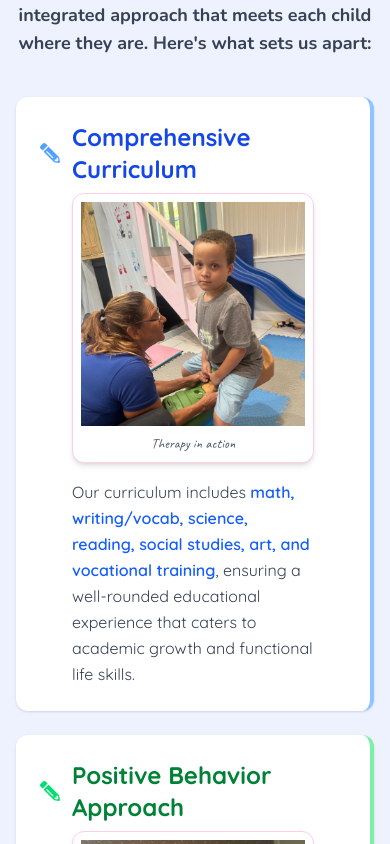
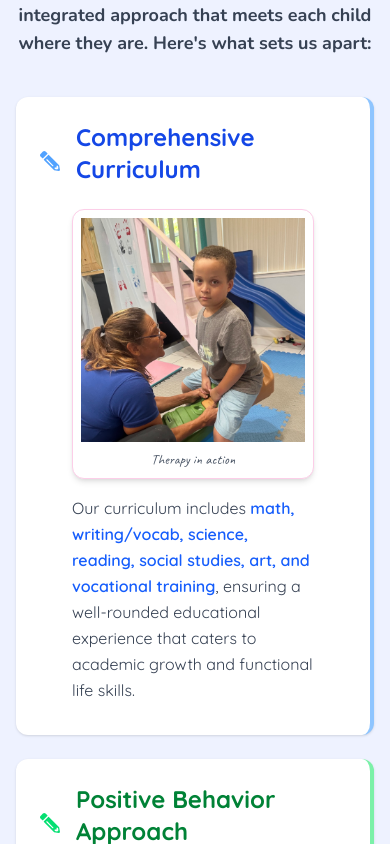
Before and after one commit to Ryan9698/speech-avenues-school, a Next.js app in the folder satc-school/: page / in a window 390 px wide. Shown: the part 2820-3664 px from the top of the page. Built offline with nearby package versions, Linux system fonts and the light colour scheme.

Commit message:
Small formatting improvements on mobile

```diff
--- a/satc-school/src/components/Home/Mission.jsx
+++ b/satc-school/src/components/Home/Mission.jsx
@@ -158,17 +158,17 @@ export default function Mission() {
                   aria-labelledby={`section-${index}`}
                   className={`flex flex-col h-full bg-white rounded-xl shadow p-6 border-r-4 ${item.color.border}`}
                 >
-                  <div className="flex items-center gap-3">
+                  <div className="flex items-center gap-4">
                     <PencilAnimation index={index} color={item.color.pencil} />
                     <h3
                       id={`section-${index}`}
-                      className={`text-2xl font-bold font-quicksand ${item.color.header}`}
+                      className={`text-2xl font-bold font-quicksand mb-4 sm:mb-2 ${item.color.header}`}
                     >
                       {item.title}
                     </h3>
                   </div>
                   <div className="flex flex-1">
-                    <div className="mx-8 mt-2 text-gray-700 leading-relaxed ">
+                    <div className="mx-8 my-2 text-gray-700 leading-relaxed ">
                       {item.content}
                     </div>
                   </div>
```
